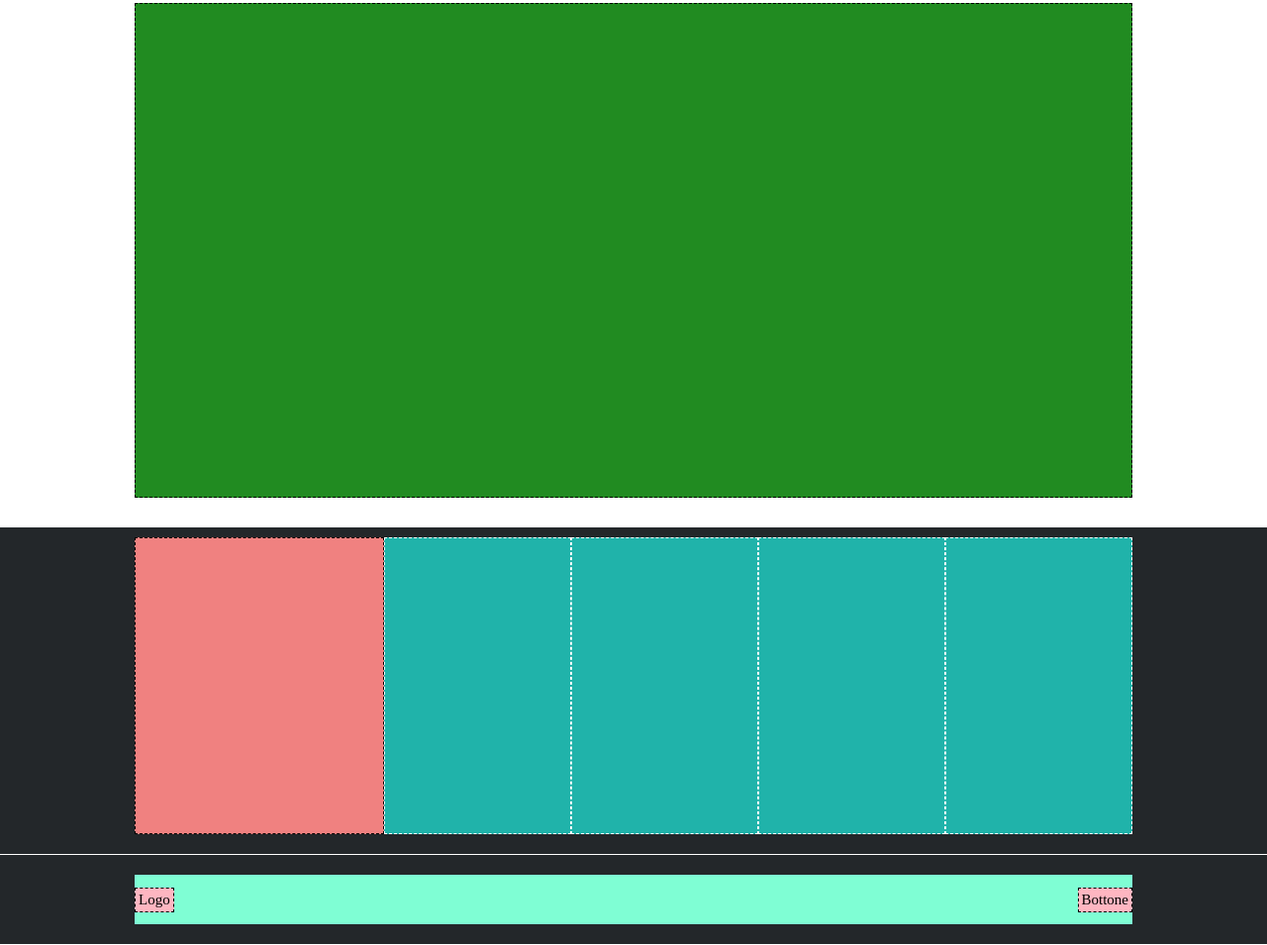
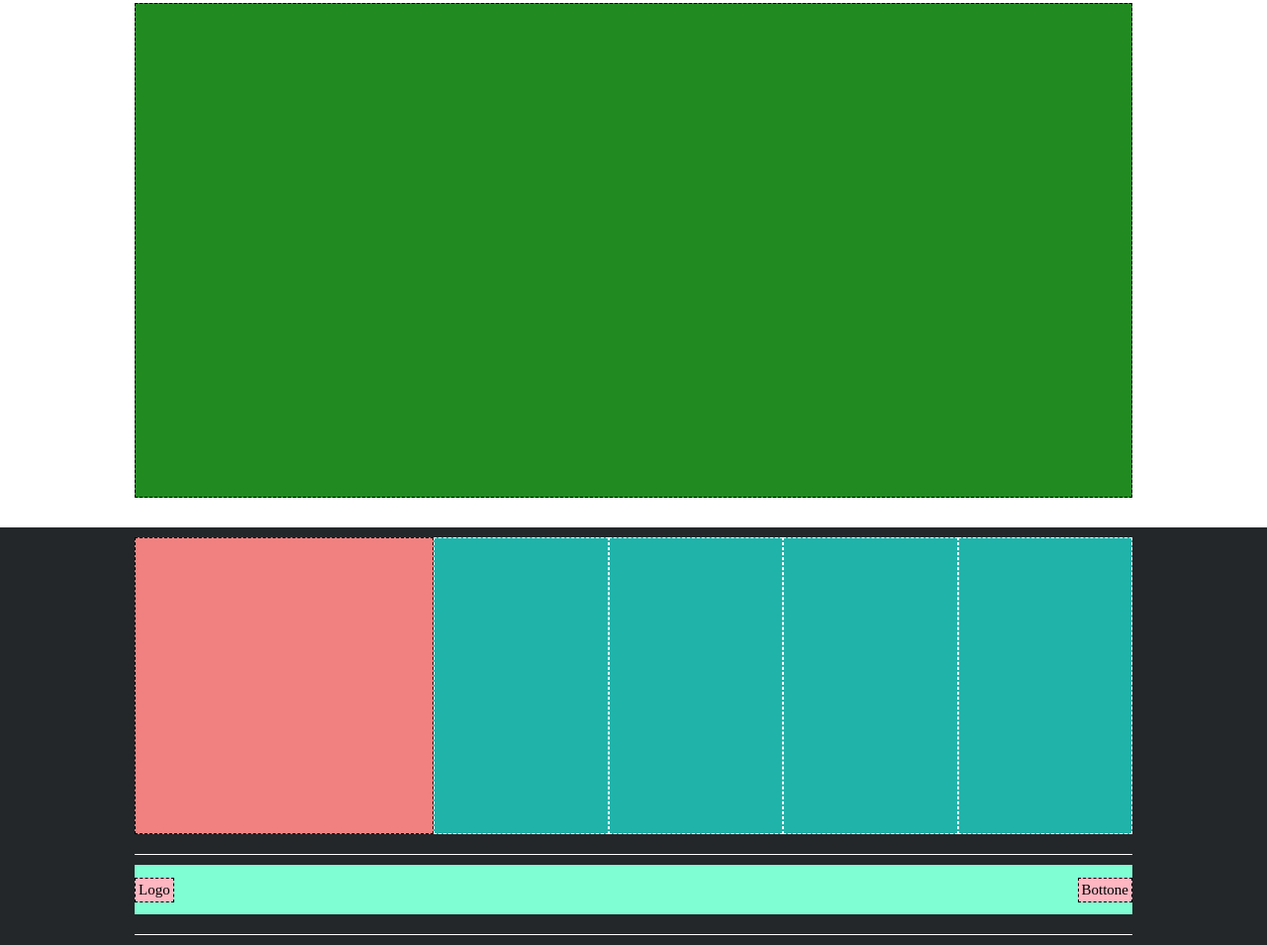
Before and after one commit to Giunta-Giovanni/htmlcss-struttura-discord, a plain HTML site: page index.html in a window 1280 px wide. Shown: the part 1469-2424 px from the top of the page at 99% size. Drawn offline with Linux system fonts and the light colour scheme.

Commit message:
[fix] footer

```diff
--- a/css/stile.css
+++ b/css/stile.css
@@ -117,18 +117,26 @@ ul > li > a {
 
 footer{
     background-color:#23272a;
+    margin: 0 auto;
+    padding: 10px;
+
 }
+
 .container-footer{
     display: flex;
     justify-content: center;
     margin: 0 auto;
-    padding: 10px;
+    width: 80%;
     padding-bottom: 20px;
     border-bottom: 1px solid white;
 }
-
+.menù-footer{
+    display: flex;
+    justify-content: center;
+    width: 100%;
+}
 .website-link{
-    width: 20%;
+    width: 30%;
 
     /* debug */
     background-color: #f08180;
@@ -137,7 +145,7 @@ footer{
 }
 
 .footer-nav{
-    width: 15%;
+    flex-grow: 1;
 
     /* debug */
     background-color: #20b3aa;
@@ -150,7 +158,7 @@ footer{
     justify-content: space-between;
     align-items: center;
     margin-top: 10px;
-    width: 80%;
+    width: 100%;
 
     /* debug */
     background-color: #7ffed4;
--- a/index.html
+++ b/index.html
@@ -73,26 +73,56 @@
         </section>
     </main>
 
-    <!--footer -->
-    <footer>
-        <!-- parte superiore footer -->
-        <nav class="container-footer">
+<footer>
+    <div class="container-footer">
+        <nav class="menù-footer">
             <div class="website-link"></div>
             <div class="footer-nav"></div>
             <div class="footer-nav"></div>
             <div class="footer-nav"></div>
             <div class="footer-nav"></div>
         </nav>
+    </div>
+    <div class="container-footer">
+        <div class="end-box">
+            <div>Logo</div>
+            <div>Bottone</div>
+        </div>
+    </div>
+</footer>
 
-        <!-- parte inferiore footer -->
 
-        <!-- eliminare il div end box e riunire la classe con quella sopra -->
+
+
+
+
+
+
+
+
+
+
+
+    <!--footer -->
+    <!-- <footer> -->
+        <!-- parte superiore footer -->
+         <!-- <div class="pippo">
+            <nav class="container-footer">
+                <div class="website-link"></div>
+                <div class="footer-nav"></div>
+                <div class="footer-nav"></div>
+                <div class="footer-nav"></div>
+                <div class="footer-nav"></div>
+            </nav>
+        </div>
+    </div>
+
         <div class="container-footer">
             <div class="end-box">
                 <div>Logo</div>
                 <div>Bottone</div>
             </div>
         </div>
-    </footer>
+    </footer> -->
 </body>
 </html>
```
